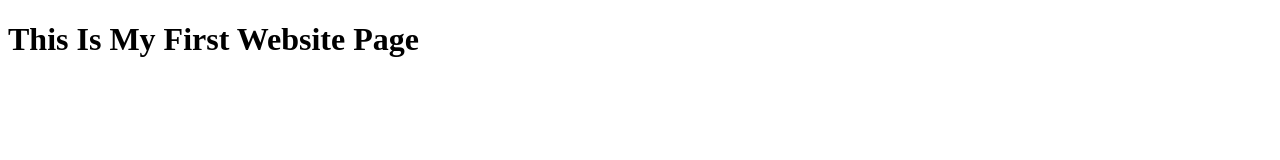
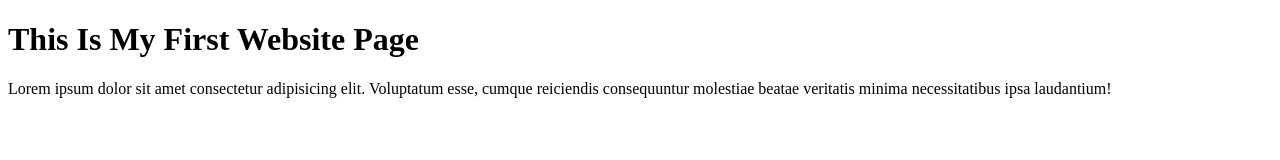
Before and after one commit to saadahsan2023/our_first_page, a plain HTML site: page index.htm in a window 1280 px wide. Drawn offline with Linux system fonts and the light colour scheme.

Commit message:
Add files via upload

```diff
--- a/index.htm
+++ b/index.htm
@@ -5,11 +5,12 @@
   <meta charset="UTF-8">
   <meta name="viewport" content="width=device-width, initial-scale=1.0">
   <title>Facebook</title>
-  <link rel="icon" type="image/jpg" href="/img/facebookicon.jpg">
+  <link rel="icon" type="image/jpg" href="/home/facebookicon.jpg">
 </head>
 
 <body>
   <h1>This Is My First Website Page</h1>
+  <p>Lorem ipsum dolor sit amet consectetur adipisicing elit. Voluptatum esse, cumque reiciendis consequuntur molestiae beatae veritatis minima necessitatibus ipsa laudantium!</p>
 
 
 </body>
```
